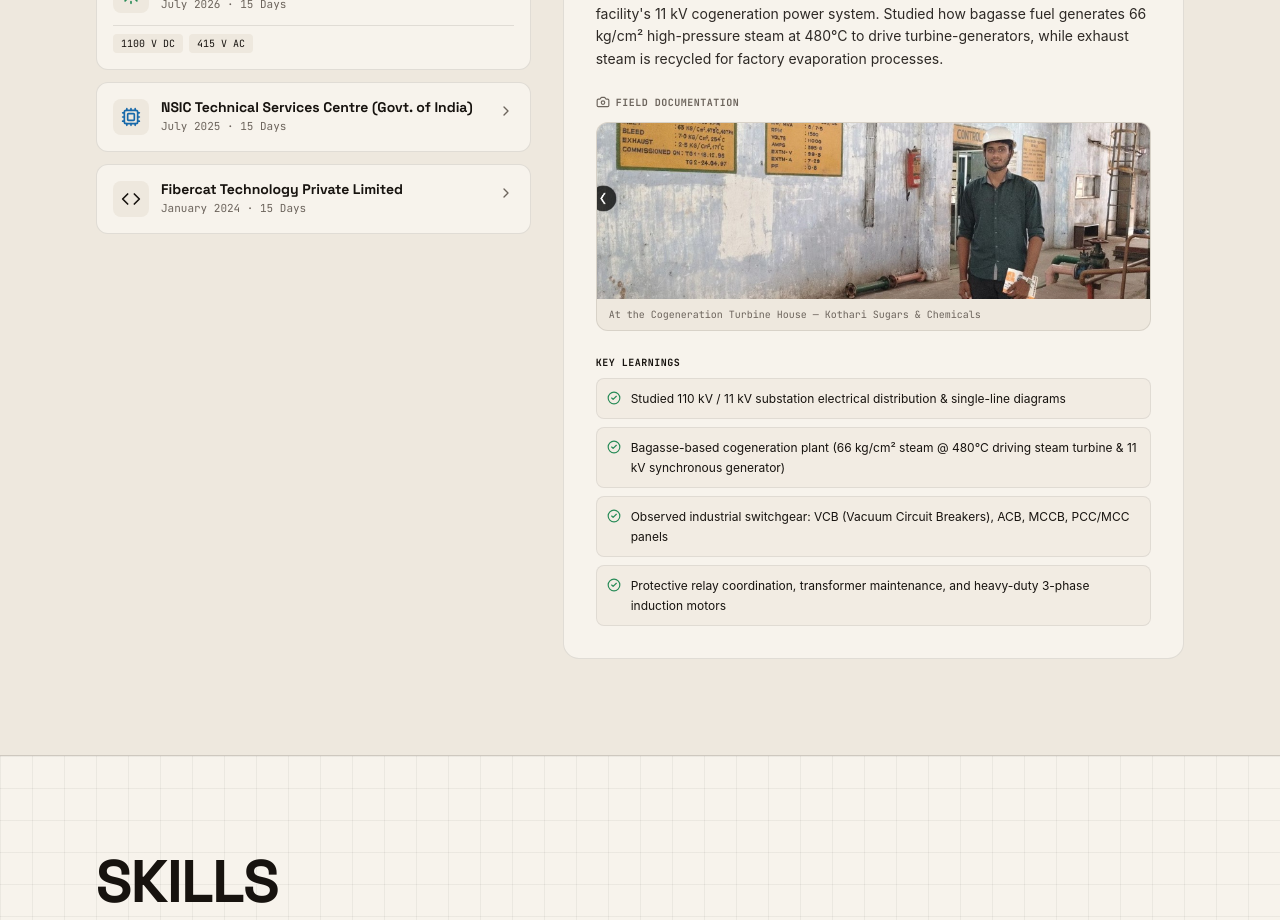
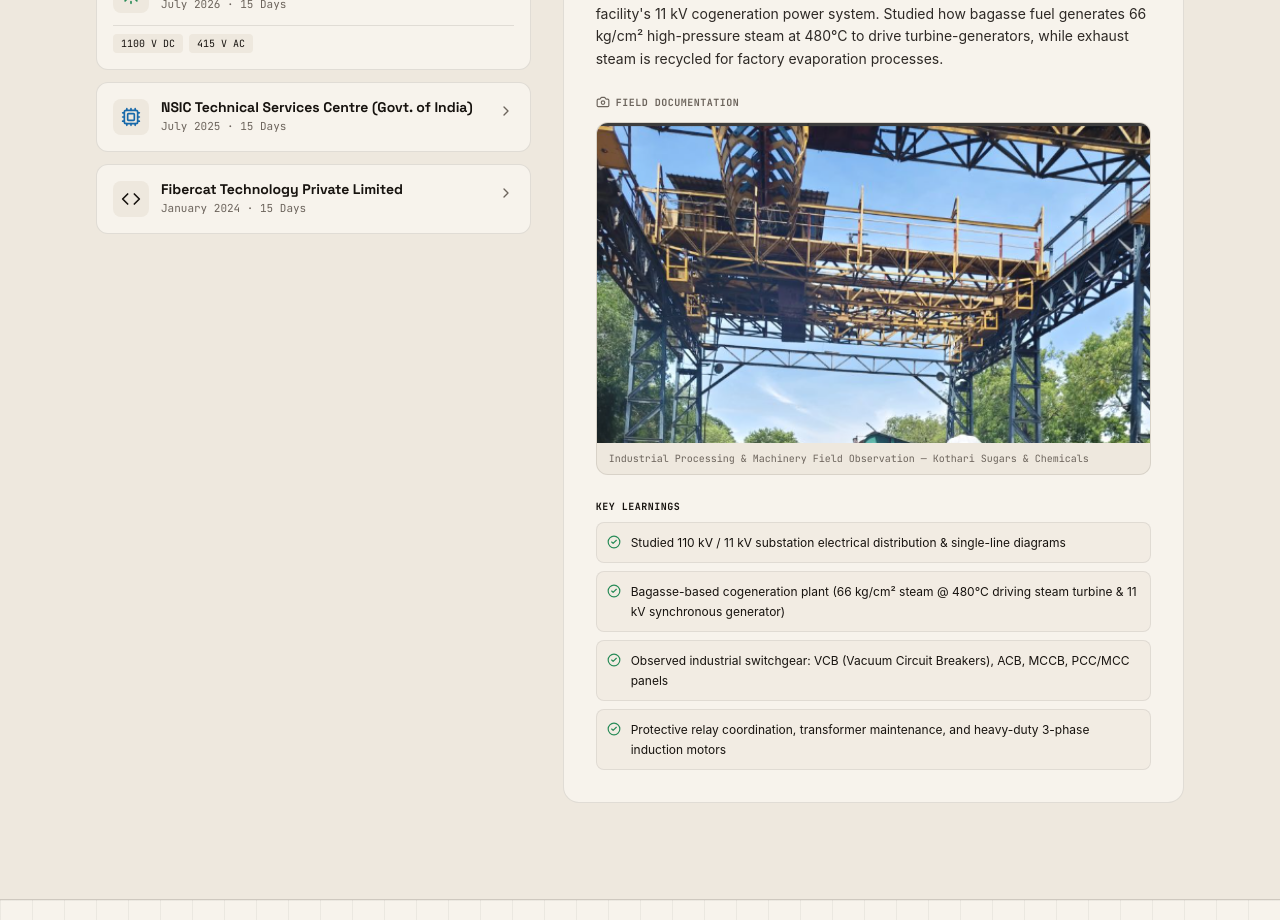
Before and after one commit to arunnivetan/arun-portfolio, a React (Vite) app: page / in a window 1280 px wide. Shown: the part 5960-6880 px from the top of the page. Built offline with nearby package versions, Linux system fonts and the light colour scheme.

Commit message:
Update Kothari Sugars experience section with new outdoor machinery yard field photo

```diff
--- a/src/components/IndustrialExposure.tsx
+++ b/src/components/IndustrialExposure.tsx
@@ -5,7 +5,7 @@ import { Factory, Sun, Cpu, Code, Activity, CheckCircle2, ChevronRight, Camera }
 // Map internship IDs to their field photos
 const INTERNSHIP_PHOTOS: Record<string, { src: string; caption: string }[]> = {
   'kothari': [
-    { src: '/assets/kothari_plant.jpg', caption: 'At the Cogeneration Turbine House — Kothari Sugars & Chemicals' }
+    { src: '/assets/kothari_field_site.jpg', caption: 'Industrial Processing & Machinery Field Observation — Kothari Sugars & Chemicals' }
   ],
   'aswin-solar': [
     { src: '/assets/solar_pv_rooftop.jpg', caption: '30 kW Rooftop Solar PV Installation — Vadapalani Temple, Chennai' },
@@ -137,7 +137,7 @@ export const IndustrialExposure: React.FC = () => {
                         <img
                           src={photo.src}
                           alt={photo.caption}
-                          className="w-full h-44 object-cover object-center"
+                          className="w-full h-64 sm:h-80 object-cover object-top"
                         />
                         <div className="px-3 py-2 font-mono-tech text-[10px] text-[#6C645C]">
                           {photo.caption}
```
Also changed, not shown: public/assets/kothari_field_site.jpg (added).
